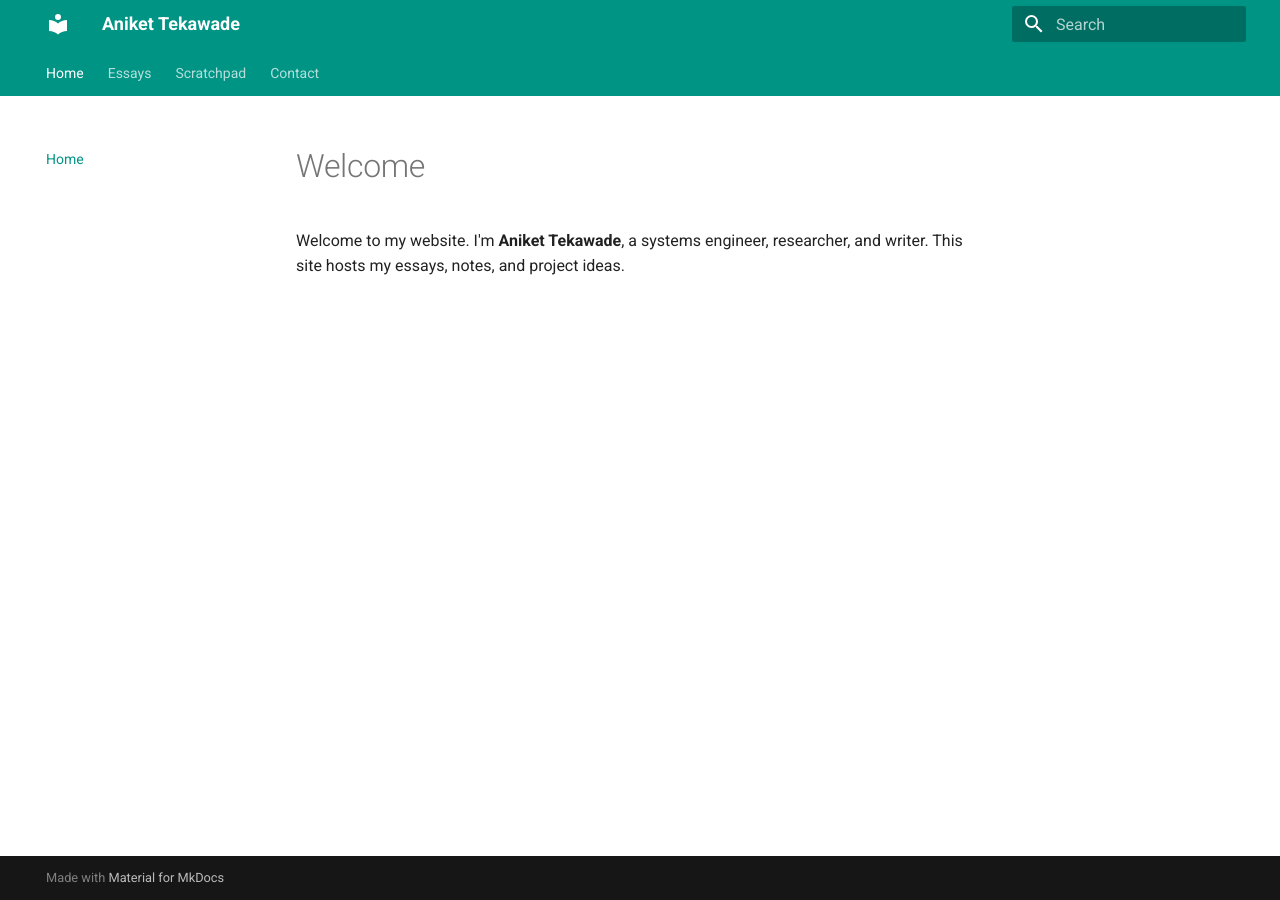
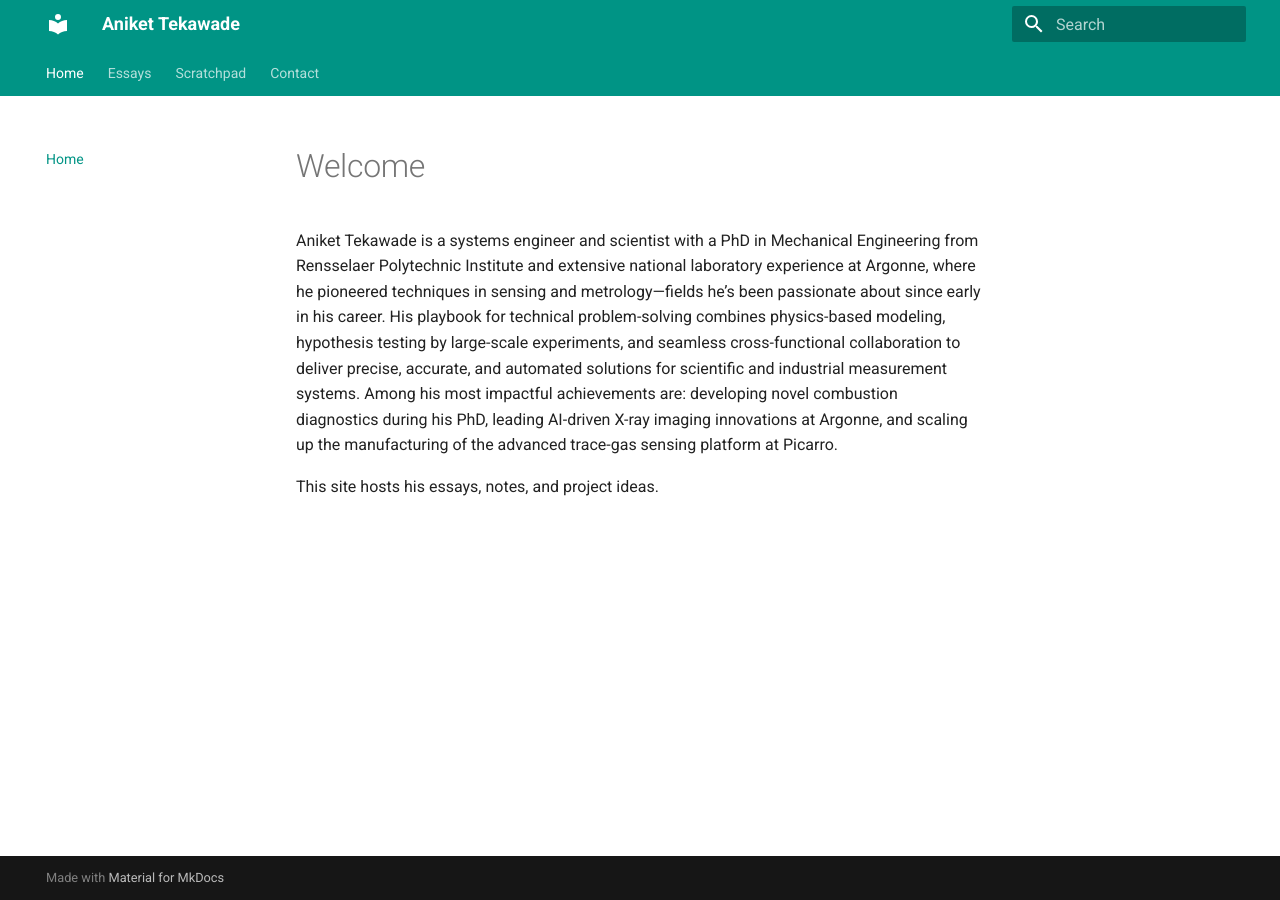
Before and after one commit to aniketkt/aniketkt.github.io, an MkDocs documentation site: the page built from docs/index.md, in a window 1280 px wide. Built offline with MkDocs 1.6.1 and Material for MkDocs 9.7.7, drawn with Linux system fonts in a browser that asks for light colours.

Commit message:
change introduction

```diff
--- a/docs/index.md
+++ b/docs/index.md
@@ -1,3 +1,6 @@
 # Welcome
 
-Welcome to my website. I'm **Aniket Tekawade**, a systems engineer, researcher, and writer. This site hosts my essays, notes, and project ideas.
+
+Aniket Tekawade is a systems engineer and scientist with a PhD in Mechanical Engineering from Rensselaer Polytechnic Institute and extensive national laboratory experience at Argonne, where he pioneered techniques in sensing and metrology—fields he’s been passionate about since early in his career. His playbook for technical problem-solving combines physics-based modeling, hypothesis testing by large-scale experiments, and seamless cross-functional collaboration to deliver precise, accurate, and automated solutions for scientific and industrial measurement systems. Among his most impactful achievements are: developing novel combustion diagnostics during his PhD, leading AI-driven X-ray imaging innovations at Argonne, and scaling up the manufacturing of the advanced trace-gas sensing platform at Picarro.
+
+This site hosts his essays, notes, and project ideas.
```
